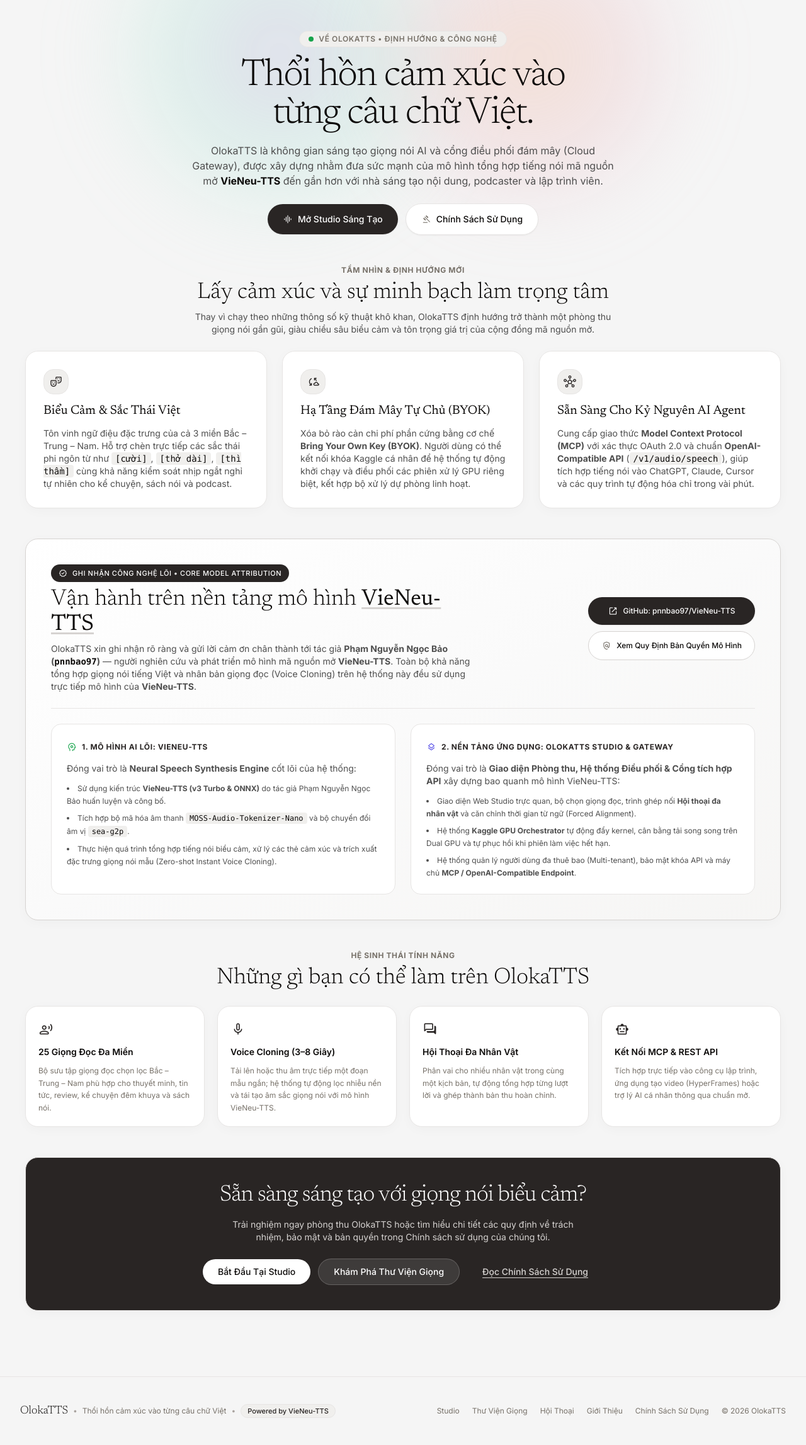
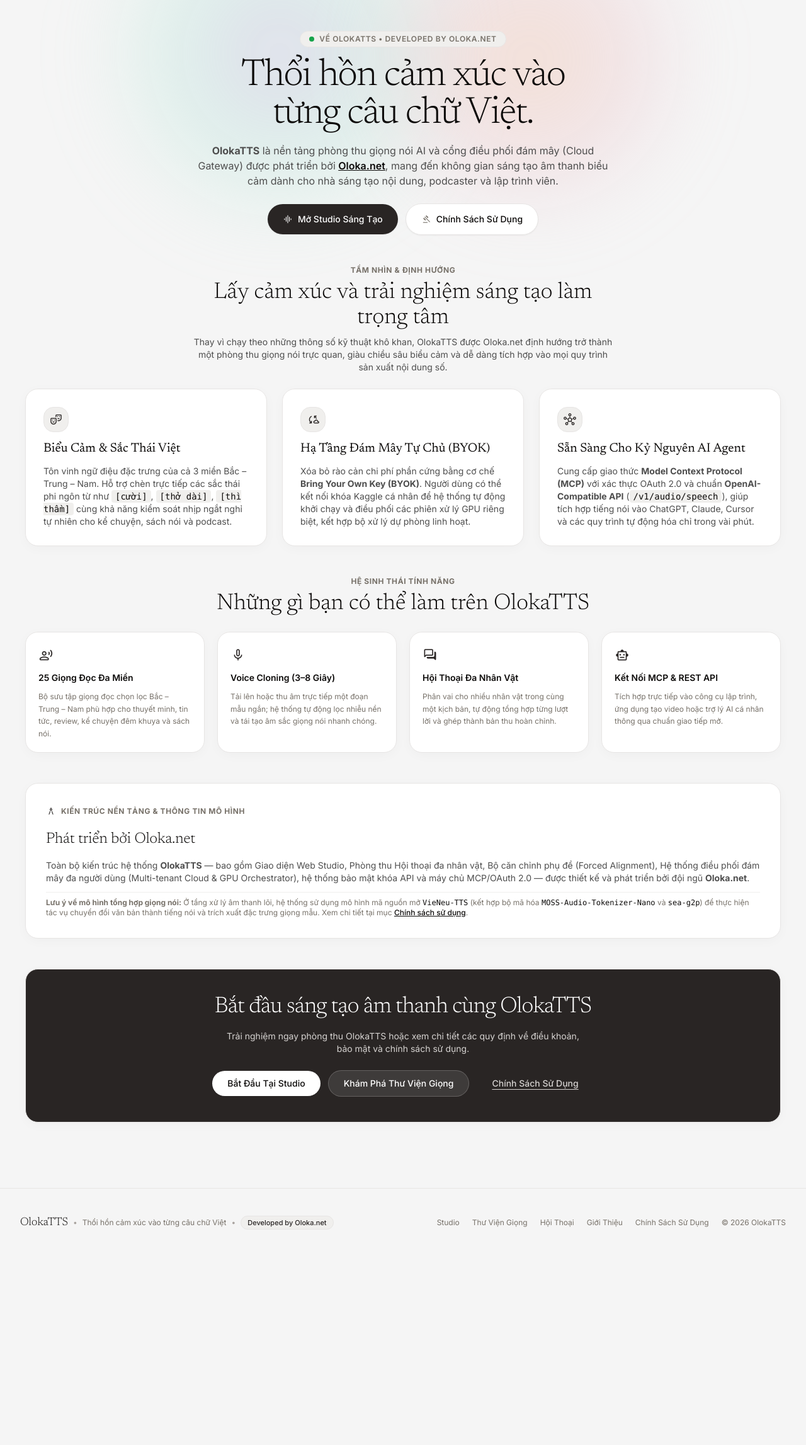
Before and after one commit to phucsd/oloka-tts, a FastAPI app: page /about in a window 1280 px wide. Shown: the part 65-2359 px from the top of the page at 63% size. After the commit the page ends 2017 px from the top, so only its background shows below. Run offline with FastAPI, Linux system fonts and the light colour scheme; some libraries are stand-ins or nearby versions.

Commit message:
fix(ui): replace Powered by VieNeu-TTS badges with Developed by Oloka.net

```diff
--- a/app/main.py
+++ b/app/main.py
@@ -275,7 +275,7 @@ async def lifespan(app: FastAPI):
 
 app = FastAPI(
     title="OlokaTTS Gateway",
-    description="AI Voice Studio & Cloud Gateway — Thổi hồn cảm xúc vào từng câu chữ Việt (Powered by VieNeu-TTS)",
+    description="OlokaTTS AI Voice Studio & Cloud Gateway — Developed by Oloka.net",
     version="1.0.0",
     lifespan=lifespan
 )
--- a/app/templates/about.html
+++ b/app/templates/about.html
@@ -7,13 +7,13 @@
   <div class="text-center max-w-3xl mx-auto space-y-4 pt-2">
     <div class="inline-flex items-center space-x-2 px-3.5 py-1 rounded-full bg-[#f0efed] border border-[#e7e5e4] text-xs font-semibold uppercase tracking-wider text-[#777169]">
       <span class="w-2 h-2 rounded-full bg-[#16a34a]"></span>
-      <span>Về OlokaTTS &bull; Định Hướng &amp; Công Nghệ</span>
+      <span>Về OlokaTTS &bull; Developed by Oloka.net</span>
     </div>
     <h1 class="font-serif text-3xl sm:text-5xl lg:text-6xl font-light text-[#0c0a09] tracking-[-0.03em] leading-[1.12]">
       Thổi hồn cảm xúc vào<br class="hidden sm:inline"> từng câu chữ Việt.
     </h1>
     <p class="text-sm sm:text-base text-[#4e4e4e] max-w-2xl mx-auto leading-relaxed">
-      OlokaTTS là không gian sáng tạo giọng nói AI và cổng điều phối đám mây (Cloud Gateway), được xây dựng nhằm đưa sức mạnh của mô hình tổng hợp tiếng nói mã nguồn mở <strong class="text-[#0c0a09]">VieNeu-TTS</strong> đến gần hơn với nhà sáng tạo nội dung, podcaster và lập trình viên.
+      <strong>OlokaTTS</strong> là nền tảng phòng thu giọng nói AI và cổng điều phối đám mây (Cloud Gateway) được phát triển bởi <a href="https://oloka.net" target="_blank" rel="noopener noreferrer" data-spa="false" class="text-[#0c0a09] font-semibold underline hover:text-black">Oloka.net</a>, mang đến không gian sáng tạo âm thanh biểu cảm dành cho nhà sáng tạo nội dung, podcaster và lập trình viên.
     </p>
     <div class="pt-2 flex flex-wrap items-center justify-center gap-3">
       <a href="/" class="px-6 py-3 rounded-full bg-[#292524] hover:bg-[#0c0a09] text-white text-xs sm:text-sm font-medium transition shadow-sm flex items-center space-x-2">
@@ -30,10 +30,10 @@
   <!-- Vision & New Brand Direction (3 Pillars) -->
   <section class="space-y-6">
     <div class="text-center max-w-2xl mx-auto space-y-2">
-      <div class="text-xs font-bold uppercase tracking-wider text-[#777169]">Tầm Nhìn &amp; Định Hướng Mới</div>
-      <h2 class="font-serif text-2xl sm:text-4xl font-light text-[#0c0a09]">Lấy cảm xúc và sự minh bạch làm trọng tâm</h2>
+      <div class="text-xs font-bold uppercase tracking-wider text-[#777169]">Tầm Nhìn &amp; Định Hướng</div>
+      <h2 class="font-serif text-2xl sm:text-4xl font-light text-[#0c0a09]">Lấy cảm xúc và trải nghiệm sáng tạo làm trọng tâm</h2>
       <p class="text-xs sm:text-sm text-[#4e4e4e] leading-relaxed">
-        Thay vì chạy theo những thông số kỹ thuật khô khan, OlokaTTS định hướng trở thành một phòng thu giọng nói gần gũi, giàu chiều sâu biểu cảm và tôn trọng giá trị của cộng đồng mã nguồn mở.
+        Thay vì chạy theo những thông số kỹ thuật khô khan, OlokaTTS được Oloka.net định hướng trở thành một phòng thu giọng nói trực quan, giàu chiều sâu biểu cảm và dễ dàng tích hợp vào mọi quy trình sản xuất nội dung số.
       </p>
     </div>
 
@@ -73,69 +73,6 @@
     </div>
   </section>
 
-  <!-- Core Model Attribution: VieNeu-TTS -->
-  <section id="vieneu-credit" class="card-editorial p-7 sm:p-10 bg-gradient-to-br from-white via-[#fafafa] to-[#f0efed]/60 border border-[#d6d3d1] space-y-6 scroll-mt-24">
-    <div class="flex flex-col lg:flex-row lg:items-center justify-between gap-6 border-b border-[#e7e5e4] pb-6">
-      <div class="space-y-2 max-w-2xl">
-        <div class="inline-flex items-center space-x-2 px-3 py-1 rounded-full bg-[#292524] text-white text-[11px] font-medium uppercase tracking-wider">
-          <span class="material-symbols-rounded text-sm">verified</span>
-          <span>Ghi Nhận Công Nghệ Lõi &bull; Core Model Attribution</span>
-        </div>
-        <h2 class="font-serif text-2xl sm:text-4xl font-light text-[#0c0a09]">
-          Vận hành trên nền tảng mô hình <span class="font-normal underline decoration-[#d6d3d1] underline-offset-4">VieNeu-TTS</span>
-        </h2>
-        <p class="text-xs sm:text-sm text-[#4e4e4e] leading-relaxed">
-          OlokaTTS xin ghi nhận rõ ràng và gửi lời cảm ơn chân thành tới tác giả <strong>Phạm Nguyễn Ngọc Bảo (<code class="font-mono text-[#0c0a09]">pnnbao97</code>)</strong> — người nghiên cứu và phát triển mô hình mã nguồn mở <strong>VieNeu-TTS</strong>. Toàn bộ khả năng tổng hợp giọng nói tiếng Việt và nhân bản giọng đọc (Voice Cloning) trên hệ thống này đều sử dụng trực tiếp mô hình của <strong>VieNeu-TTS</strong>.
-        </p>
-      </div>
-
-      <div class="flex flex-col sm:flex-row lg:flex-col gap-2.5 shrink-0">
-        <a href="https://github.com/pnnbao97/VieNeu-TTS" target="_blank" rel="noopener noreferrer" data-spa="false"
-           class="px-5 py-2.5 rounded-full bg-[#292524] hover:bg-[#0c0a09] text-white text-xs font-medium transition shadow-sm flex items-center justify-center space-x-2">
-          <span class="material-symbols-rounded text-base">open_in_new</span>
-          <span>GitHub: pnnbao97/VieNeu-TTS</span>
-        </a>
-        <a href="/terms#model-attribution" class="px-5 py-2.5 rounded-full bg-white hover:bg-[#f0efed] text-[#0c0a09] border border-[#d6d3d1] text-xs font-medium transition flex items-center justify-center space-x-2">
-          <span class="material-symbols-rounded text-base text-[#777169]">policy</span>
-          <span>Xem Quy Định Bản Quyền Mô Hình</span>
-        </a>
-      </div>
-    </div>
-
-    <!-- Role Separation Table / Cards -->
-    <div class="grid grid-cols-1 md:grid-cols-2 gap-6">
-      <div class="p-5 sm:p-6 rounded-2xl bg-white border border-[#e7e5e4] space-y-3">
-        <div class="flex items-center space-x-2 text-xs font-bold uppercase tracking-wider text-[#292524]">
-          <span class="material-symbols-rounded text-base text-[#16a34a]">psychology</span>
-          <span>1. Mô Hình AI Lõi: VieNeu-TTS</span>
-        </div>
-        <p class="text-xs sm:text-sm text-[#4e4e4e] leading-relaxed">
-          Đóng vai trò là <strong>Neural Speech Synthesis Engine</strong> cốt lõi của hệ thống:
-        </p>
-        <ul class="text-xs text-[#4e4e4e] space-y-2 list-disc list-inside leading-relaxed">
-          <li>Sử dụng kiến trúc <strong>VieNeu-TTS (v3 Turbo &amp; ONNX)</strong> do tác giả Phạm Nguyễn Ngọc Bảo huấn luyện và công bố.</li>
-          <li>Tích hợp bộ mã hóa âm thanh <code class="font-mono bg-[#f0efed] px-1.5 py-0.5 rounded text-[#0c0a09]">MOSS-Audio-Tokenizer-Nano</code> và bộ chuyển đổi âm vị <code class="font-mono bg-[#f0efed] px-1.5 py-0.5 rounded text-[#0c0a09]">sea-g2p</code>.</li>
-          <li>Thực hiện quá trình tổng hợp tiếng nói biểu cảm, xử lý các thẻ cảm xúc và trích xuất đặc trưng giọng nói mẫu (Zero-shot Instant Voice Cloning).</li>
-        </ul>
-      </div>
-
-      <div class="p-5 sm:p-6 rounded-2xl bg-white border border-[#e7e5e4] space-y-3">
-        <div class="flex items-center space-x-2 text-xs font-bold uppercase tracking-wider text-[#292524]">
-          <span class="material-symbols-rounded text-base text-indigo-600">layers</span>
-          <span>2. Nền Tảng Ứng Dụng: OlokaTTS Studio &amp; Gateway</span>
-        </div>
-        <p class="text-xs sm:text-sm text-[#4e4e4e] leading-relaxed">
-          Đóng vai trò là <strong>Giao diện Phòng thu, Hệ thống Điều phối &amp; Cổng tích hợp API</strong> xây dựng bao quanh mô hình VieNeu-TTS:
-        </p>
-        <ul class="text-xs text-[#4e4e4e] space-y-2 list-disc list-inside leading-relaxed">
-          <li>Giao diện Web Studio trực quan, bộ chọn giọng đọc, trình ghép nối <strong>Hội thoại đa nhân vật</strong> và căn chỉnh thời gian từ ngữ (Forced Alignment).</li>
-          <li>Hệ thống <strong>Kaggle GPU Orchestrator</strong> tự động đẩy kernel, cân bằng tải song song trên Dual GPU và tự phục hồi khi phiên làm việc hết hạn.</li>
-          <li>Hệ thống quản lý người dùng đa thuê bao (Multi-tenant), bảo mật khóa API và máy chủ <strong>MCP / OpenAI-Compatible Endpoint</strong>.</li>
-        </ul>
-      </div>
-    </div>
-  </section>
-
   <!-- Feature Ecosystem Grid -->
   <section class="space-y-6">
     <div class="text-center max-w-2xl mx-auto space-y-2">
@@ -156,7 +93,7 @@
         <span class="material-symbols-rounded text-2xl text-[#292524]">mic</span>
         <h3 class="text-sm font-semibold text-[#0c0a09]">Voice Cloning (3–8 Giây)</h3>
         <p class="text-xs text-[#777169] leading-relaxed">
-          Tải lên hoặc thu âm trực tiếp một đoạn mẫu ngắn; hệ thống tự động lọc nhiễu nền và tái tạo âm sắc giọng nói với mô hình VieNeu-TTS.
+          Tải lên hoặc thu âm trực tiếp một đoạn mẫu ngắn; hệ thống tự động lọc nhiễu nền và tái tạo âm sắc giọng nói nhanh chóng.
         </p>
       </div>
 
@@ -172,19 +109,36 @@
         <span class="material-symbols-rounded text-2xl text-[#292524]">smart_toy</span>
         <h3 class="text-sm font-semibold text-[#0c0a09]">Kết Nối MCP &amp; REST API</h3>
         <p class="text-xs text-[#777169] leading-relaxed">
-          Tích hợp trực tiếp vào công cụ lập trình, ứng dụng tạo video (HyperFrames) hoặc trợ lý AI cá nhân thông qua chuẩn mở.
+          Tích hợp trực tiếp vào công cụ lập trình, ứng dụng tạo video hoặc trợ lý AI cá nhân thông qua chuẩn giao tiếp mở.
         </p>
       </div>
+    </div>
+  </section>
+
+  <!-- Platform Architecture & Technical Note -->
+  <section class="card-editorial p-6 sm:p-8 bg-white border border-[#e7e5e4] space-y-4">
+    <div class="flex items-center space-x-2 text-xs font-bold uppercase tracking-wider text-[#777169]">
+      <span class="material-symbols-rounded text-base text-[#292524]">architecture</span>
+      <span>Kiến Trúc Nền Tảng &amp; Thông Tin Mô Hình</span>
+    </div>
+    <h2 class="font-serif text-2xl font-light text-[#0c0a09]">Phát triển bởi Oloka.net</h2>
+    <div class="text-xs sm:text-sm text-[#4e4e4e] leading-relaxed space-y-3">
+      <p>
+        Toàn bộ kiến trúc hệ thống <strong>OlokaTTS</strong> — bao gồm Giao diện Web Studio, Phòng thu Hội thoại đa nhân vật, Bộ căn chỉnh phụ đề (Forced Alignment), Hệ thống điều phối đám mây đa người dùng (Multi-tenant Cloud &amp; GPU Orchestrator), hệ thống bảo mật khóa API và máy chủ MCP/OAuth 2.0 — được thiết kế và phát triển bởi đội ngũ <strong>Oloka.net</strong>.
+      </p>
+      <p class="text-xs text-[#777169] pt-2 border-t border-[#f0efed]">
+        <strong>Lưu ý về mô hình tổng hợp giọng nói:</strong> Ở tầng xử lý âm thanh lõi, hệ thống sử dụng mô hình mã nguồn mở <code class="font-mono text-[#0c0a09]">VieNeu-TTS</code> (kết hợp bộ mã hóa <code class="font-mono text-[#0c0a09]">MOSS-Audio-Tokenizer-Nano</code> và <code class="font-mono text-[#0c0a09]">sea-g2p</code>) để thực hiện tác vụ chuyển đổi văn bản thành tiếng nói và trích xuất đặc trưng giọng mẫu. Xem chi tiết tại mục <a href="/terms#model-info" class="text-[#0c0a09] underline font-medium">Chính sách sử dụng</a>.
+      </p>
     </div>
   </section>
 
   <!-- Bottom Banner CTA -->
   <section class="card-editorial p-8 sm:p-10 bg-[#292524] text-white text-center space-y-4">
     <h2 class="font-serif text-2xl sm:text-4xl font-light tracking-tight">
-      Sẵn sàng sáng tạo với giọng nói biểu cảm?
+      Bắt đầu sáng tạo âm thanh cùng OlokaTTS
     </h2>
     <p class="text-xs sm:text-sm text-[#d6d3d1] max-w-xl mx-auto leading-relaxed">
-      Trải nghiệm ngay phòng thu OlokaTTS hoặc tìm hiểu chi tiết các quy định về trách nhiệm, bảo mật và bản quyền trong Chính sách sử dụng của chúng tôi.
+      Trải nghiệm ngay phòng thu OlokaTTS hoặc xem chi tiết các quy định về điều khoản, bảo mật và chính sách sử dụng.
     </p>
     <div class="pt-2 flex flex-wrap items-center justify-center gap-3">
       <a href="/" class="px-6 py-2.5 rounded-full bg-white text-[#0c0a09] hover:bg-[#f0efed] text-xs sm:text-sm font-medium transition shadow-sm">
@@ -194,7 +148,7 @@
         Khám Phá Thư Viện Giọng
       </a>
       <a href="/terms" class="px-6 py-2.5 rounded-full bg-transparent hover:bg-white/10 text-[#d6d3d1] hover:text-white text-xs sm:text-sm font-medium transition underline underline-offset-4">
-        Đọc Chính Sách Sử Dụng
+        Chính Sách Sử Dụng
       </a>
     </div>
   </section>
--- a/app/templates/api_docs.html
+++ b/app/templates/api_docs.html
@@ -7,13 +7,13 @@
   <div class="text-center max-w-3xl mx-auto space-y-3">
     <div class="inline-flex items-center space-x-2 px-3 py-1 rounded-full bg-[#f0efed] border border-[#e7e5e4] text-xs font-semibold uppercase tracking-wider text-[#777169]">
       <span class="w-2 h-2 rounded-full bg-[#16a34a] animate-pulse"></span>
-      <span>REST API v1 &bull; OpenAI Compatible &bull; Powered by VieNeu-TTS</span>
+      <span>REST API v1 &bull; OpenAI Compatible &bull; Oloka.net</span>
     </div>
     <h1 class="font-serif text-3xl sm:text-5xl font-light text-[#0c0a09] tracking-tight leading-tight">
       OlokaTTS API Reference
     </h1>
     <p class="text-sm sm:text-base text-[#4e4e4e] max-w-2xl mx-auto leading-relaxed">
-      Tài liệu đặc tả toàn diện cho lập trình viên. Tích hợp khả năng tổng hợp giọng nói tiếng Việt biểu cảm (vận hành bởi mô hình VieNeu-TTS), nhân bản giọng đọc và kiểm soát sắc thái vào ứng dụng của bạn.
+      Tài liệu đặc tả toàn diện cho lập trình viên. Tích hợp khả năng tổng hợp giọng nói tiếng Việt biểu cảm, nhân bản giọng đọc và kiểm soát sắc thái vào ứng dụng của bạn.
     </p>
   </div>
 
@@ -153,7 +153,7 @@
                   <td class="p-3 font-mono">string</td>
                   <td class="p-3 text-[#777169]">Không</td>
                   <td class="p-3 font-mono text-[#0c0a09]">"olokatts-v3-turbo"</td>
-                  <td class="p-3">Tên mô hình neural (VieNeu v3 48kHz).</td>
+                  <td class="p-3">Định danh mô hình giọng nói trên hệ thống OlokaTTS.</td>
                 </tr>
               </tbody>
             </table>
--- a/app/templates/base.html
+++ b/app/templates/base.html
@@ -471,8 +471,8 @@
         <span class="text-[#a8a29e]">&bull;</span>
         <span>Thổi hồn cảm xúc vào từng câu chữ Việt</span>
         <span class="text-[#a8a29e]">&bull;</span>
-        <a href="/about#vieneu-credit" class="text-[11px] bg-[#f0efed] hover:bg-[#e7e5e4] px-2.5 py-0.5 rounded-full border border-[#e7e5e4] text-[#292524] font-medium transition">
-          Powered by VieNeu-TTS
+        <a href="https://oloka.net" target="_blank" rel="noopener noreferrer" data-spa="false" class="text-[11px] bg-[#f0efed] hover:bg-[#e7e5e4] px-2.5 py-0.5 rounded-full border border-[#e7e5e4] text-[#292524] font-medium transition">
+          Developed by Oloka.net
         </a>
       </div>
       <div class="flex flex-wrap items-center justify-center gap-x-5 gap-y-2 text-[#777169]">
--- a/app/templates/conversation.html
+++ b/app/templates/conversation.html
@@ -13,7 +13,7 @@
       Studio Hội Thoại Đa Nhân Vật
     </h1>
     <p class="text-sm text-[#777169] mt-1.5 max-w-2xl leading-relaxed">
-      Dàn dựng kịch bản đối thoại đa nhân vật sống động dành cho Podcast, Audio Drama và kể chuyện số với sự hỗ trợ từ mô hình VieNeu-TTS.
+      Dàn dựng kịch bản đối thoại đa nhân vật sống động dành cho Podcast, Audio Drama và kể chuyện số.
     </p>
   </div>
 
--- a/app/templates/mcp_docs.html
+++ b/app/templates/mcp_docs.html
@@ -13,7 +13,7 @@
       Kết Nối OlokaTTS Với AI Agents
     </h1>
     <p class="text-sm sm:text-base text-[#4e4e4e] max-w-2xl mx-auto leading-relaxed">
-      Tích hợp nền tảng tạo giọng nói AI biểu cảm (vận hành trên mô hình VieNeu-TTS) trực tiếp vào
+      Tích hợp nền tảng tạo giọng nói AI biểu cảm OlokaTTS trực tiếp vào
       <strong class="text-[#0c0a09]">ChatGPT</strong>,
       <strong class="text-[#0c0a09]">Claude Desktop</strong>,
       <strong class="text-[#0c0a09]">Cursor</strong>,
--- a/app/templates/mcp_pair.html
+++ b/app/templates/mcp_pair.html
@@ -13,7 +13,7 @@
         Liên Kết Phiên AI Agent
       </h1>
       <p class="text-xs sm:text-sm text-[#777169]">
-        Xác thực và cấp quyền sử dụng giọng đọc OlokaTTS (Powered by VieNeu-TTS) cho phiên ChatGPT / MCP Client
+        Xác thực và cấp quyền sử dụng giọng đọc OlokaTTS cho phiên ChatGPT / MCP Client
       </p>
     </div>
 
--- a/app/templates/voices.html
+++ b/app/templates/voices.html
@@ -14,7 +14,7 @@
         Thư Viện Giọng Đọc &amp; Voice Cloning
       </h1>
       <p class="text-sm text-[#777169] mt-1.5 max-w-2xl leading-relaxed">
-        Bộ sưu tập 25 giọng đọc đa sắc thái Bắc – Trung – Nam cùng tính năng nhân bản giọng nói nhanh từ 3–8 giây mẫu âm thanh trên nền tảng mô hình VieNeu-TTS.
+        Bộ sưu tập 25 giọng đọc đa sắc thái Bắc – Trung – Nam cùng tính năng nhân bản giọng nói nhanh từ 3–8 giây mẫu âm thanh.
       </p>
     </div>
     <div class="flex items-center space-x-3">
@@ -56,7 +56,7 @@
             class="text-xs pl-8 pr-3 py-1.5 rounded-full border border-[#e7e5e4] bg-[#fafafa] focus:bg-white focus:border-[#292524] text-[#0c0a09] placeholder-[#a8a29e] outline-none transition w-48 sm:w-60">
         </div>
         <div class="hidden sm:flex text-xs text-[#777169] items-center font-medium">
-          <span class="material-symbols-rounded text-sm text-[#16a34a] mr-1">verified</span>Powered by VieNeu-TTS
+          <span class="material-symbols-rounded text-sm text-[#16a34a] mr-1">verified</span>Oloka.net Studio
         </div>
       </div>
     </div>
```
Also changed, not shown: app/templates/index.html (+5 -5 lines), app/templates/terms.html (+35 -46 lines).
